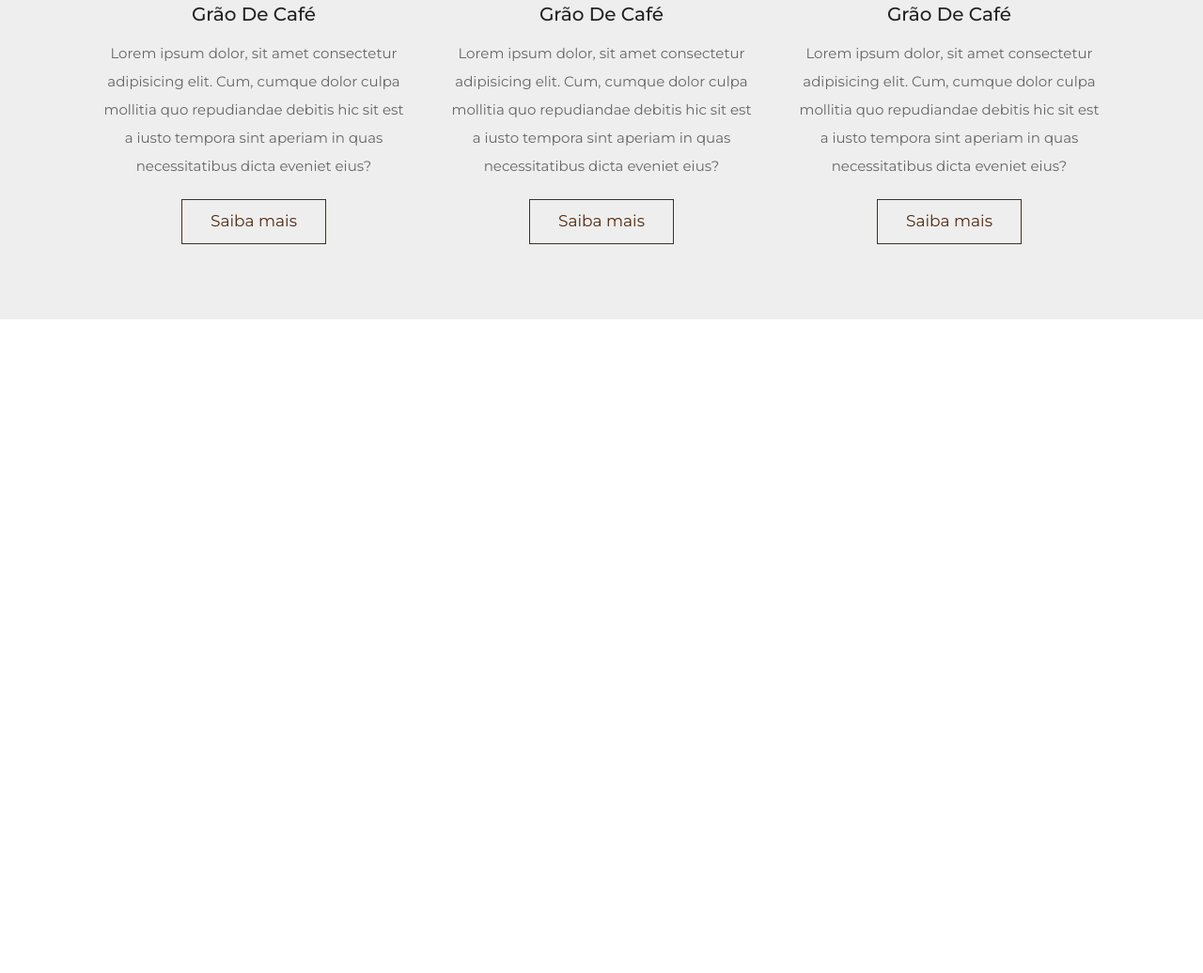
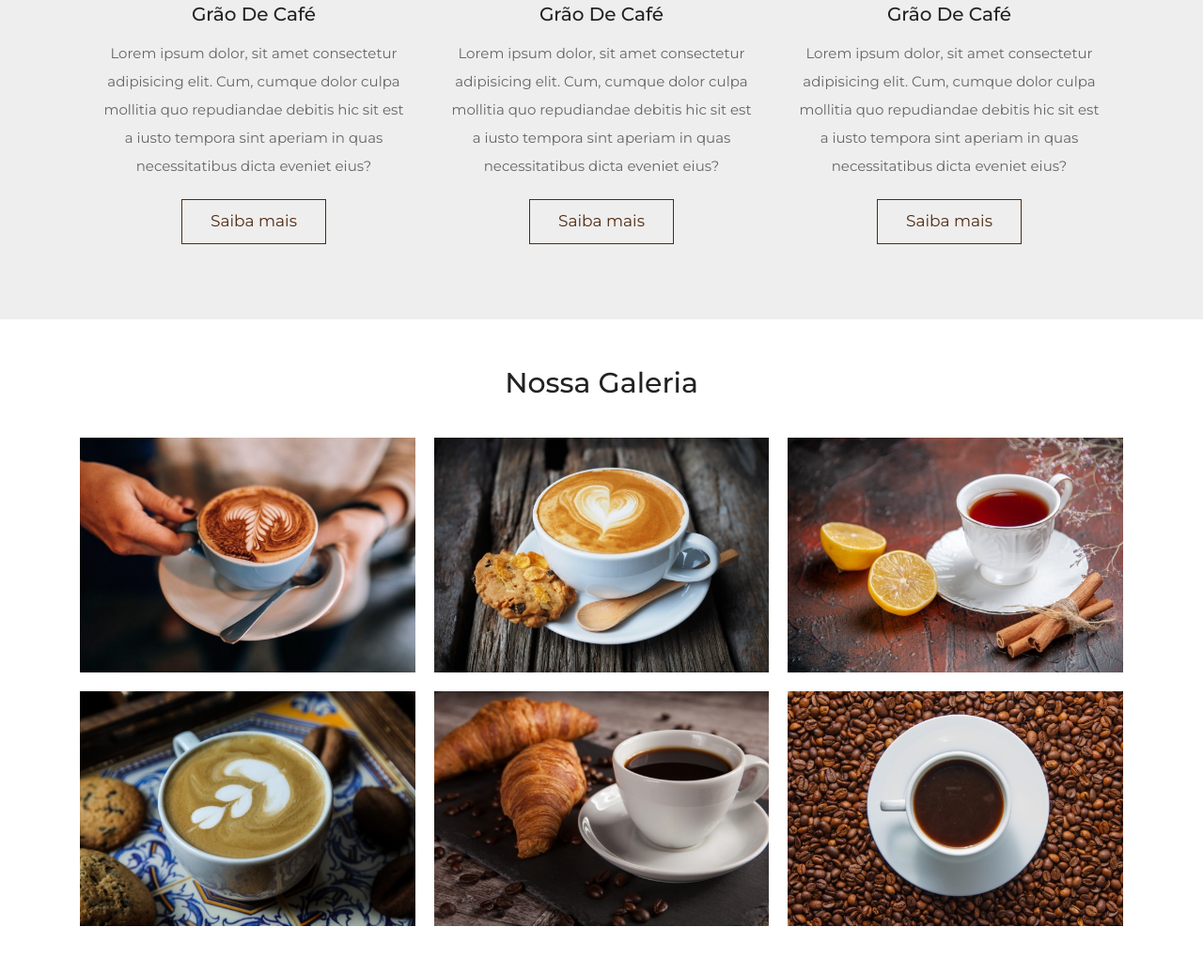
Before and after one commit to williangomesdev/Coffe-shop-website, a plain HTML site: page index.html in a window 1280 px wide. Shown: the part 2316-3352 px from the top of the page at 94% size. Before the commit the page ends 2656 px from the top, so only its background shows below. Drawn offline with nearby package versions, Linux system fonts and the light colour scheme.

Commit message:
sessão galeria

```diff
--- a/css/style.scss
+++ b/css/style.scss
@@ -15,7 +15,7 @@ $white: #fff;
 $light-color: #666;
 $light-bg: #eee;
 $border: 0.1rem solid $main-color;
-$box-shadown: 0 0.5rem 1rem rgba(0, 0, 0, 0.1);
+$box-shadow: 0 0.5rem 1rem rgba(0, 0, 0, 0.1);
 
 @mixin grid($val) {
   display: grid;
@@ -307,7 +307,7 @@ section {
 
       &:hover {
         background: $white;
-        box-shadow: $box-shadown;
+        box-shadow: $box-shadow;
         transform: translateY(-1rem);
       }
       img {
@@ -322,6 +322,61 @@ section {
       p {
         padding: 1rem 0;
         @include graph-text(1.5rem);
+      }
+    }
+  }
+}
+
+.gallery {
+  .box-container {
+    @include grid(30rem);
+    gap: 2rem;
+
+    .box {
+      overflow: hidden;
+      position: relative;
+      height: 25rem;
+
+      &:hover {
+        box-shadow: $box-shadow;
+        border: $border;
+
+        img {
+          transform: translateY(-100%);
+        }
+
+        .content {
+          transform: translateY(0);
+        }
+      }
+
+      img {
+        height: 100%;
+        width: 100%;
+        object-fit: cover;
+        transition-duration: 0.5s;
+      }
+
+      .content {
+        position: absolute;
+        top: 0;
+        left: 0;
+        background: $white;
+        text-align: center;
+        padding: 3rem 2rem;
+        width: 100%;
+        height: 100%;
+        transform: translateY(100%);
+        transition-duration: 0.5s;
+
+        h3 {
+          @include title-text(2rem);
+        }
+
+        p {
+          padding: 1rem 0;
+          @include graph-text(1.5rem);
+        }
       }
     }
   }
--- a/index.html
+++ b/index.html
@@ -158,6 +158,61 @@
         </div>
     </section>
     <!-- menu -->
+    <!-- gallery -->
+    <section class="gallery" id="gallery">
+        <h1 class="heading">Nossa Galeria</h1>
+        <div class="box-container container">
+            <div class="box">
+                <img src="images/g-img-1.jpg" alt="imagens da galeria">
+                <div class="content">
+                    <h3>Café da manhã</h3>
+                    <p>Lorem ipsum dolor sit amet consectetur adipisicing elit. Qui voluptas animi dolor dignissimos</p>
+                    <a href="#" class="link-btn">Saiba mais</a>
+                </div>
+            </div>
+            <div class="box">
+                <img src="images/g-img-2.jpg" alt="imagens da galeria">
+                <div class="content">
+                    <h3>Café da manhã</h3>
+                    <p>Lorem ipsum dolor sit amet consectetur adipisicing elit. Qui voluptas animi dolor dignissimos</p>
+                    <a href="#" class="link-btn">Saiba mais</a>
+                </div>
+            </div>
+            <div class="box">
+                <img src="images/g-img-3.jpg" alt="imagens da galeria">
+                <div class="content">
+                    <h3>Café da manhã</h3>
+                    <p>Lorem ipsum dolor sit amet consectetur adipisicing elit. Qui voluptas animi dolor dignissimos</p>
+                    <a href="#" class="link-btn">Saiba mais</a>
+                </div>
+            </div>
+            <div class="box">
+                <img src="images/g-img-4.jpg" alt="imagens da galeria">
+                <div class="content">
+                    <h3>Café da manhã</h3>
+                    <p>Lorem ipsum dolor sit amet consectetur adipisicing elit. Qui voluptas animi dolor dignissimos</p>
+                    <a href="#" class="link-btn">Saiba mais</a>
+                </div>
+            </div>
+            <div class="box">
+                <img src="images/g-img-5.jpg" alt="imagens da galeria">
+                <div class="content">
+                    <h3>Café da manhã</h3>
+                    <p>Lorem ipsum dolor sit amet consectetur adipisicing elit. Qui voluptas animi dolor dignissimos</p>
+                    <a href="#" class="link-btn">Saiba mais</a>
+                </div>
+            </div>
+            <div class="box">
+                <img src="images/g-img-6.jpg" alt="imagens da galeria">
+                <div class="content">
+                    <h3>Café da manhã</h3>
+                    <p>Lorem ipsum dolor sit amet consectetur adipisicing elit. Qui voluptas animi dolor dignissimos</p>
+                    <a href="#" class="link-btn">Saiba mais</a>
+                </div>
+            </div>
+        </div>
+    </section>
+    <!-- gallery -->
     <script src="js/script.js"></script>
 </body>
 
```
Also changed, not shown: css/style.css, 1 other file.
